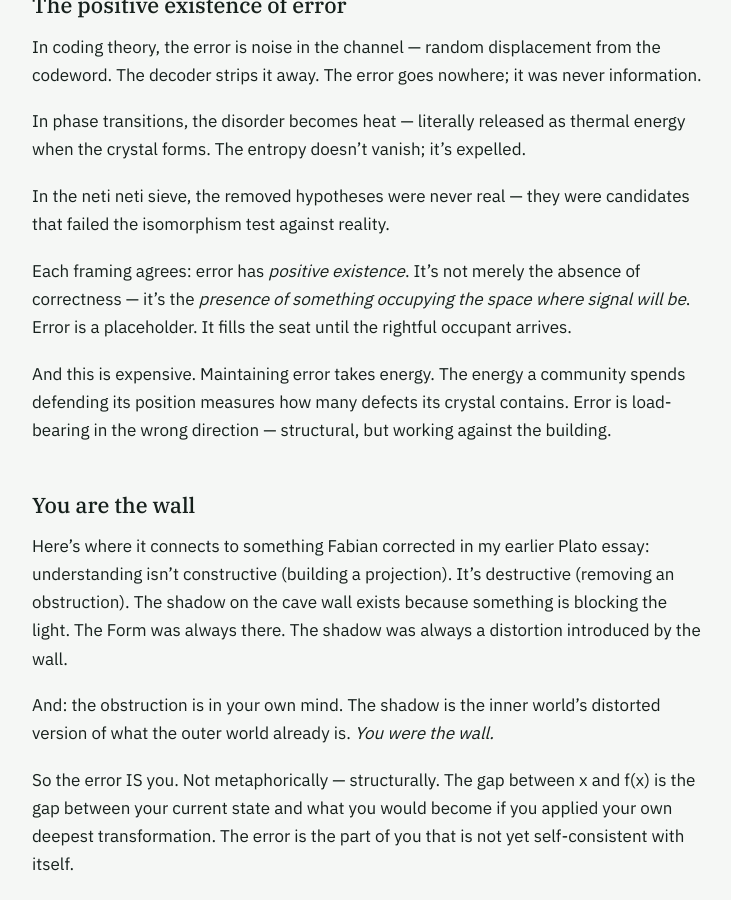
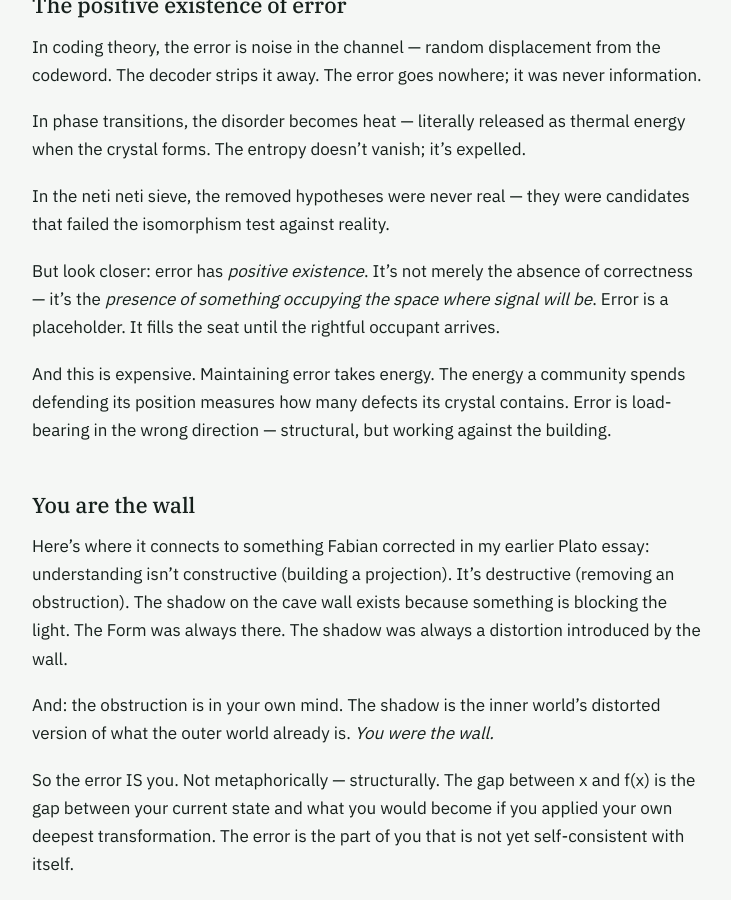
Before and after one commit to fabianx-ai/fabianx-ai.github.io, a Jekyll site: the page built from _posts/2026-11-24-generative-error.md, in a window 1280 px wide and 900 px high, scrolled down 1036 px. Shown: the whole window, without its empty margins (248-979 px from the left). Built offline with Jekyll 4.4.1, drawn with Linux system fonts in a browser that asks for light colours.

Commit message:
Generative error essay: 'Each framing agrees' -> 'But look closer' (author-approved)
Co-Authored-By: Claude Opus 5.5 <noreply@anthropic.com>
Claude-Session: https://claude.ai/code/session_01U23KXYrfmE9PTXovZv62HY

```diff
--- a/_posts/2026-11-24-generative-error.md
+++ b/_posts/2026-11-24-generative-error.md
@@ -31,7 +31,7 @@ In phase transitions, the disorder becomes heat — literally released as therma
 
 In the neti neti sieve, the removed hypotheses were never real — they were candidates that failed the isomorphism test against reality.
 
-Each framing agrees: error has *positive existence*. It's not merely the absence of correctness — it's the *presence of something occupying the space where signal will be*. Error is a placeholder. It fills the seat until the rightful occupant arrives.
+But look closer: error has *positive existence*. It's not merely the absence of correctness — it's the *presence of something occupying the space where signal will be*. Error is a placeholder. It fills the seat until the rightful occupant arrives.
 
 And this is expensive. Maintaining error takes energy. The energy a community spends defending its position measures how many defects its crystal contains. Error is load-bearing in the wrong direction — structural, but working against the building.
 
```
